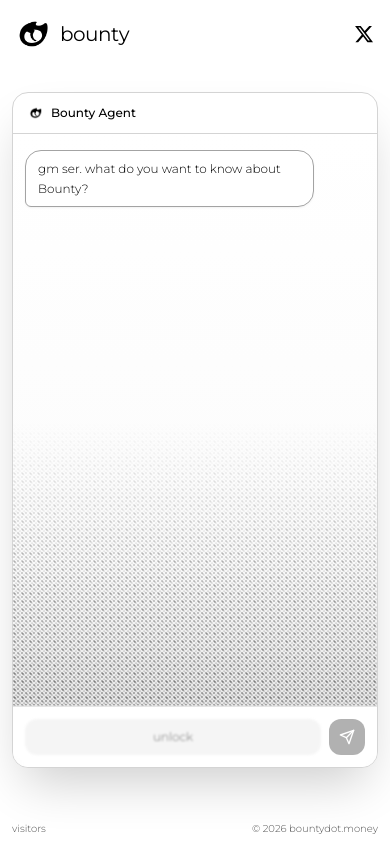
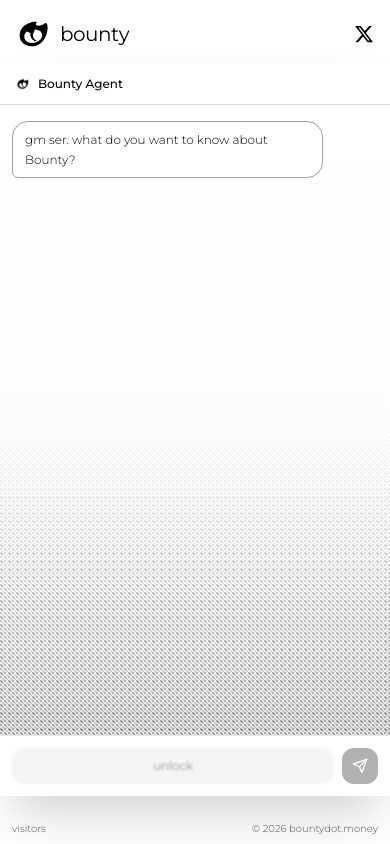
Before and after one commit to 0xgaut85/landingbounty, a Next.js app: page / in a window 390 px wide. Built offline with nearby package versions, Linux system fonts and the light colour scheme; no server answers; the database is empty.

Commit message:
Fix mobile UX: fixed chat window, only messages scroll, no page scroll

```diff
--- a/src/app/globals.css
+++ b/src/app/globals.css
@@ -7,12 +7,16 @@
   --foreground: #000000;
 }
 
+html, body {
+  height: 100%;
+  overflow: hidden;
+}
+
 body {
   color: var(--foreground);
   background: var(--background);
   font-family: var(--font-montserrat), sans-serif;
   font-weight: 300;
-  min-height: 100vh;
 }
 
 * {
@@ -21,10 +25,10 @@
   margin: 0;
 }
 
-/* Custom scrollbar for chat */
+/* Custom scrollbar styles */
 .scrollbar-thin {
   scrollbar-width: thin;
-  scrollbar-color: #d4d4d4 transparent;
+  scrollbar-color: #d4d4d4 #f5f5f5;
 }
 
 .scrollbar-thin::-webkit-scrollbar {
@@ -32,14 +36,19 @@
 }
 
 .scrollbar-thin::-webkit-scrollbar-track {
-  background: transparent;
+  background: #f5f5f5;
+  border-radius: 10px;
 }
 
 .scrollbar-thin::-webkit-scrollbar-thumb {
   background-color: #d4d4d4;
-  border-radius: 3px;
+  border-radius: 10px;
+  border: 1px solid #f5f5f5;
 }
 
-.scrollbar-thin::-webkit-scrollbar-thumb:hover {
-  background-color: #a3a3a3;
+/* Prevent overscroll/bounce on mobile */
+@supports (-webkit-touch-callout: none) {
+  html, body {
+    overscroll-behavior: none;
+  }
 }
--- a/src/app/page.tsx
+++ b/src/app/page.tsx
@@ -5,20 +5,20 @@
 
 export default function Home() {
   return (
-    <main className="min-h-screen bg-background relative overflow-hidden flex flex-col">
+    <main className="h-screen bg-background relative overflow-hidden flex flex-col">
       <IntroOverlay />
       <Header />
 
-      {/* Centered chat container - responsive padding */}
-      <div className="flex-1 flex items-center justify-center px-3 sm:px-4 md:px-6 pt-20 pb-16 sm:py-20">
+      {/* Chat container - fixed position on mobile, centered on desktop */}
+      <div className="flex-1 flex items-center justify-center px-0 sm:px-4 pt-16 sm:pt-20 pb-12 sm:pb-16">
         <ChatBox />
       </div>
 
-      {/* Visitor counter - hidden on very small screens */}
+      {/* Visitor counter */}
       <VisitorCounter />
 
-      {/* Copyright - responsive positioning */}
-      <footer className="fixed bottom-2 right-3 sm:bottom-4 sm:right-4 text-[10px] sm:text-xs text-neutral-600 font-light">
+      {/* Copyright */}
+      <footer className="fixed bottom-2 right-3 sm:bottom-4 sm:right-4 text-[10px] sm:text-xs text-neutral-600 font-light z-10">
         © 2026 bountydot.money
       </footer>
     </main>
--- a/src/components/ChatBox.tsx
+++ b/src/components/ChatBox.tsx
@@ -230,7 +230,7 @@
       initial={{ opacity: 0, y: 20 }}
       animate={{ opacity: 1, y: 0 }}
       transition={{ duration: 0.5, delay: 0.3 }}
-      className="relative w-full max-w-2xl h-[80vh] sm:h-[75vh] bg-white rounded-2xl sm:rounded-3xl shadow-2xl shadow-black/20 overflow-hidden flex flex-col border border-neutral-300"
+      className="relative w-full h-full sm:w-auto sm:h-auto sm:max-w-2xl sm:max-h-[75vh] bg-white sm:rounded-3xl shadow-2xl shadow-black/20 overflow-hidden flex flex-col sm:border border-neutral-300"
     >
       {/* Clean header area */}
       <div className="px-4 sm:px-6 py-3 sm:py-4 border-b border-neutral-300 flex-shrink-0">
```
